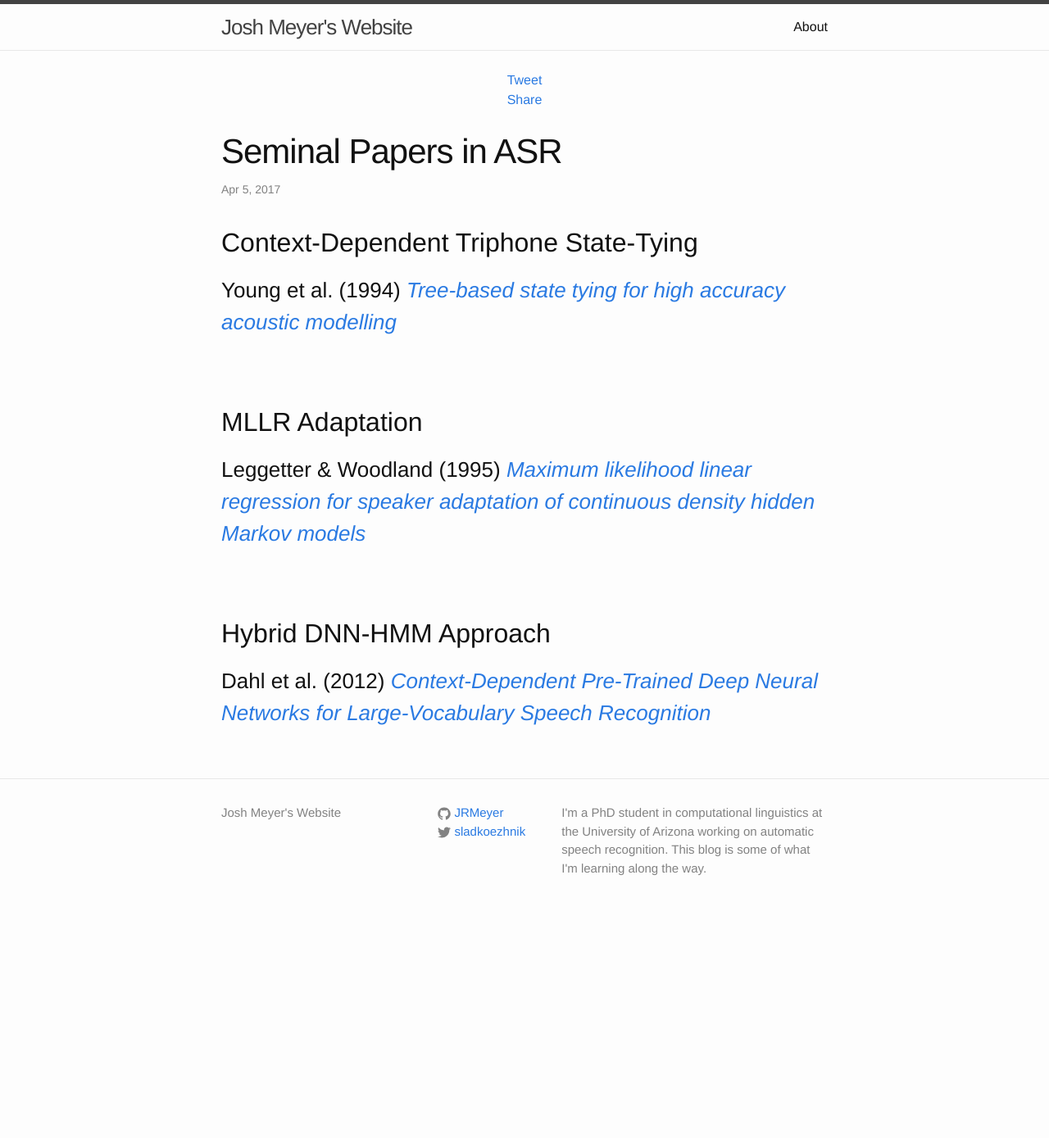
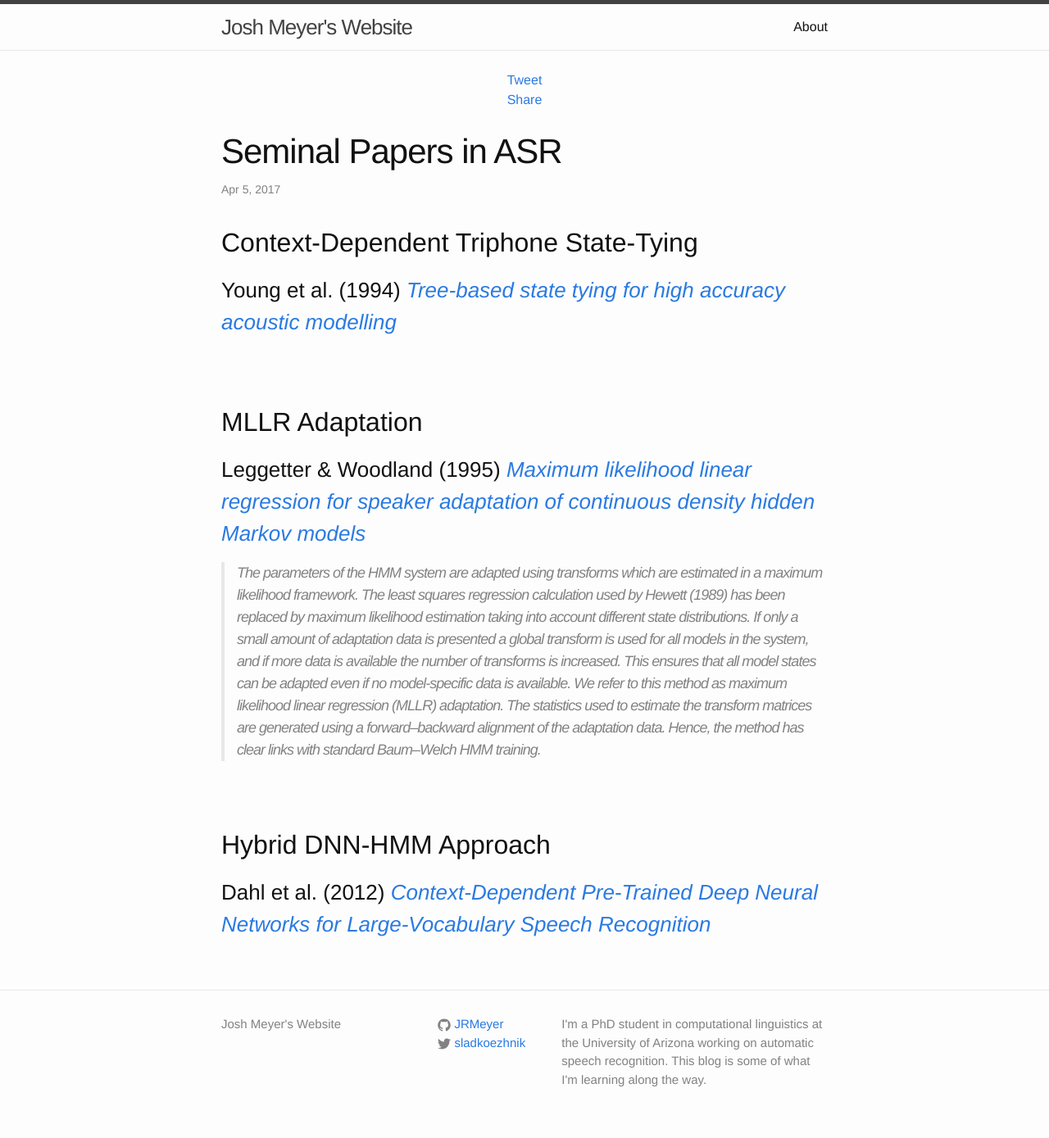
Before and after one commit to JRMeyer/jrmeyer.github.io, a Jekyll site: the page built from _posts/2017-04-05-seminal-asr-papers.markdown, in a window 1280 px wide. Shown: the whole page at 82% size. Built offline with Jekyll 4.4.1, drawn with Linux system fonts in a browser that asks for light colours; comment, search, counter and statistics services are not loaded; before the commit the page ends 1131 px from its top, so only the background shows below that.

Commit message:
added text to seminal paper

```diff
--- a/_posts/2017-04-05-seminal-asr-papers.markdown
+++ b/_posts/2017-04-05-seminal-asr-papers.markdown
@@ -21,6 +21,8 @@ published: True
 ## MLLR Adaptation
 
 ### Leggetter & Woodland (1995) [*Maximum likelihood linear regression for speaker adaptation of continuous density hidden Markov models*][leggetter-1995]
+
+> The parameters of the HMM system are adapted using transforms which are estimated in a maximum likelihood framework. The least squares regression calculation used by Hewett (1989) has been replaced by maximum likelihood estimation taking into account different state distributions. If only a small amount of adaptation data is presented a global transform is used for all models in the system, and if more data is available the number of transforms is increased. This ensures that all model states can be adapted even if no model-specific data is available. We refer to this method as maximum likelihood linear regression (MLLR) adaptation. The statistics used to estimate the transform matrices are generated using a forward–backward alignment of the adaptation data. Hence, the method has clear links with standard Baum–Welch HMM training.
 
 <br/>
 <br/>
```
